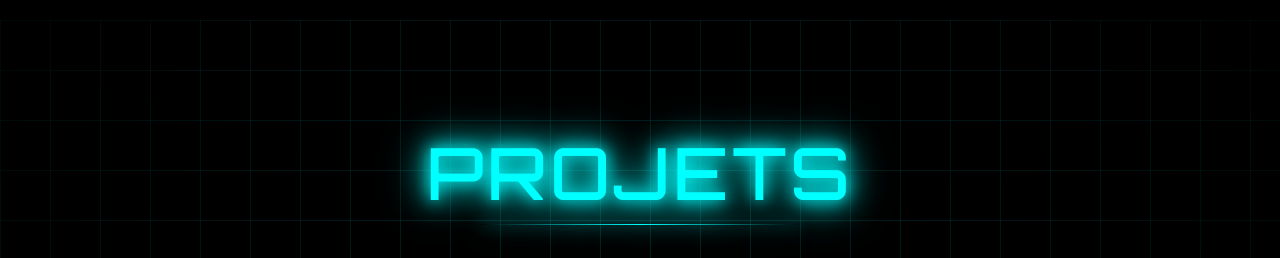
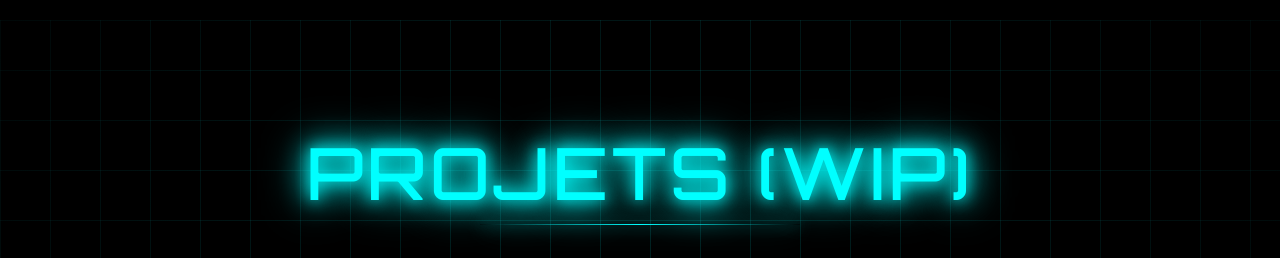
Before and after one commit to Tititin/valvr-website, a React (Vite) app: page / in a window 1280 px wide. Shown: the part 1580-1838 px from the top of the page. Built offline with nearby package versions, Linux system fonts and the light colour scheme.

Commit message:
feat: displaying projects section as WIP

```diff
--- a/src/app/components/Projects.tsx
+++ b/src/app/components/Projects.tsx
@@ -45,7 +45,7 @@ export function Projects() {
           className="text-center mb-16"
         >
           <h2 className="text-5xl md:text-6xl lg:text-7xl mb-4 neon-text tracking-wider">
-            PROJETS
+            PROJETS (WIP)
           </h2>
           <div className="neon-line max-w-xs mx-auto" />
         </motion.div>
```
